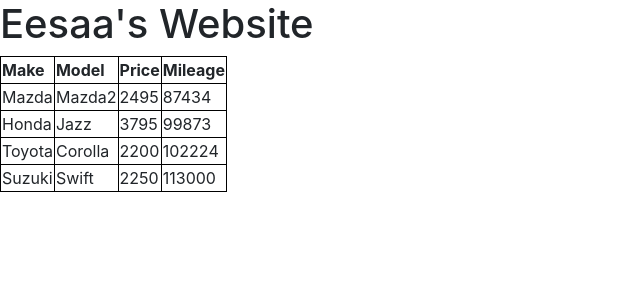
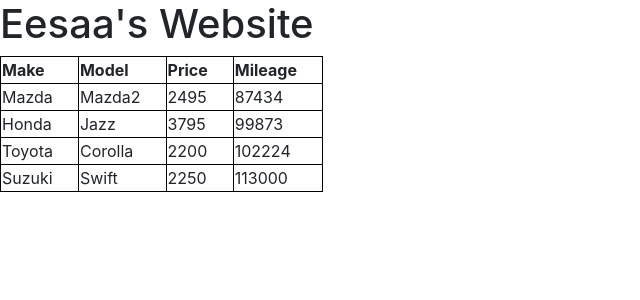
Before and after one commit to EesaaM-dev/marketplace_app, a Flask app: page /cars in a window 1280 px wide. Shown: the part 56-356 px from the top of the page, without its empty margins (0-640 px from the left). Run offline with Flask 3, Linux system fonts and the light colour scheme; some libraries are stand-ins or nearby versions.

Commit message:
adding some spacing to table cells

```diff
--- a/templates/cars.html
+++ b/templates/cars.html
@@ -4,7 +4,7 @@
 {% block content%}
 <style>
     table, th, td {
-        border: 1px solid black;
+        border: 1px solid black ;padding-right : 25px;
     }
 </style>
 
```
